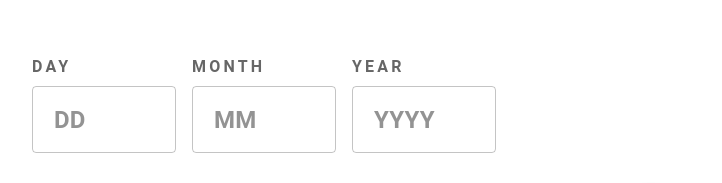
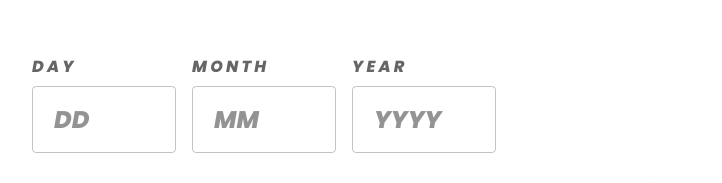
Before and after one commit to Jankela04/age-calculator, a React (Vite) app: page / in a window 1280 px wide. Shown: the part 226-409 px from the top of the page, without its empty margins (376-1098 px from the left). Built offline with nearby package versions, Linux system fonts and the light colour scheme.

Commit message:
add custom fonts

```diff
--- a/index.html
+++ b/index.html
@@ -4,6 +4,12 @@
         <meta charset="UTF-8" />
         <link rel="icon" type="image/svg+xml" href="/vite.svg" />
         <meta name="viewport" content="width=device-width, initial-scale=1.0" />
+        <link rel="preconnect" href="https://fonts.googleapis.com" />
+        <link rel="preconnect" href="https://fonts.gstatic.com" crossorigin />
+        <link
+            href="https://fonts.googleapis.com/css2?family=Poppins:ital,wght@1,800&display=swap"
+            rel="stylesheet"
+        />
         <title>Vite + React + TS</title>
     </head>
     <body style="margin: 0">
--- a/src/styles/theme.ts
+++ b/src/styles/theme.ts
@@ -1,6 +1,9 @@
 import { createTheme } from "@mui/material";
 
 let theme = createTheme({
+    typography: {
+        fontFamily: ["Poppins", "Arial", "sans-serif"].join(","),
+    },
     palette: {
         primary: {
             main: "hsl(259, 100%, 65%)",
```
